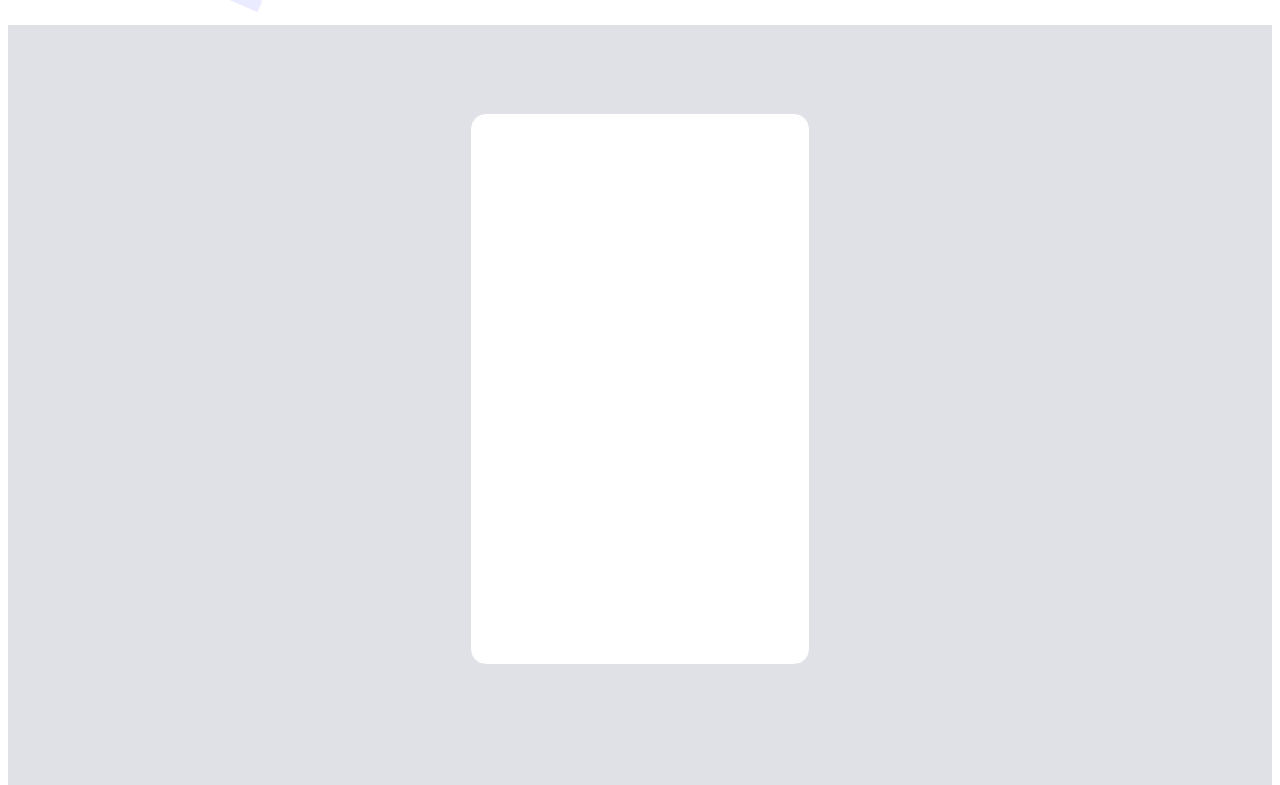
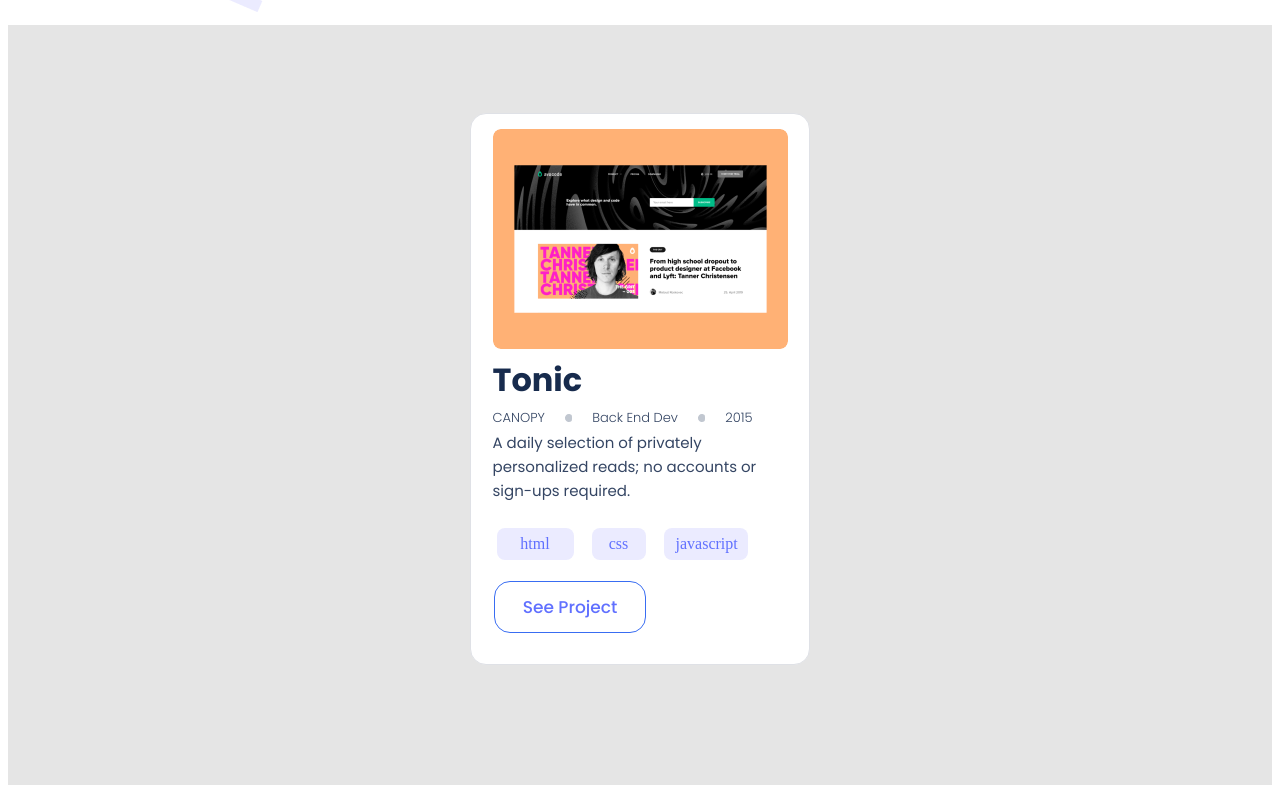
Before and after one commit to massaillon/setup-and-mobile-version-skeleton, a website: page index.html in a window 1280 px wide. Shown: the part 695-1480 px from the top of the page. Drawn offline with Linux system fonts and the light colour scheme.

Commit message:
Updated the CSS and HTML files completed card work 1

```diff
--- a/index.html
+++ b/index.html
@@ -66,8 +66,39 @@
 
 
         </div>
+
+        <!-- The HTML codes below are  for the works and About myself sections  Milestone 2-->
+
         <main class="main-home">
-            <div class="portfolio-items"></div>
+            <div class="portfolio-items">
+                <div class="slider-work-1"></div>
+                <div class="title-work-1">Tonic</div>
+                <div class="detail-overview-work-1">
+                    <div class="">CANOPY</div>
+                    <div class="counter"></div>
+                    <div>Back End Dev</div>
+                    <div class="counter"></div>
+                    <div>2015</div>
+                </div>
+                <div class="desc-text-work-1">A daily selection of privately personalized reads;
+                     no accounts or sign-ups required.</div>
+                <div class="button-work-1">
+                    <ul>
+                        <li>
+                            <a class="button-html">html</a>
+                        </li>
+                        <li>
+                            <a class="button-css">css</a>
+                        </li>
+                        <li>
+                            <a class="button-js">javascript</a>
+                        </li>
+                    </ul>
+                </div>
+                <div class="see-project">
+                    <div><a class="button-project" href="#">See Project</a></div>
+                </div>
+            </div>
             <div class="portfolio-items"></div>
             <div class="portfolio-items"></div>
             <div class="portfolio-items"></div>
--- a/style.css
+++ b/style.css
@@ -96,7 +96,7 @@ i {
   font-family: 'Poppins', sans-serif;
   font-style: normal;
   font-weight: 400;
-  font-size: 16px;
+  font-size: 15px;
   line-height: 24px;
   color: #344563;
   margin-top: -10%;
@@ -163,10 +163,12 @@ a {
   align-content: center;
   justify-content: center;
   gap: 20px;
-  background-color: #dfe1e6;
+  background-color: #e5e5e5;
 }
 
 .portfolio-items {
+  display: flex;
+  flex-direction: column;
   width: 340px;
   height: 552px;
   margin: 88px 0;
@@ -175,4 +177,142 @@ a {
   border-radius: 16px;
   background-color: white;
   top: 114px;
+  align-items: center;
+  gap: 5px;
 }
+
+.slider-work-1 {
+  /* border:1px solid lightseagreen; */
+  position: static;
+  margin: 15px 20px 1px 20px;
+  width: 295px;
+  height: 220px;
+  border-radius: 8px;
+  background: url(../setup-and-mobile-version-skeleton/images/Card\ Works-1.png);
+  background-repeat: no-repeat;
+
+  /* background-position: center; */
+}
+
+.title-work-1 {
+  /* border:1px solid lightseagreen; */
+  color: #172b4d;
+  width: 295px;
+  height: auto;
+  margin: 1px 0;
+  left: 0;
+  top: 0;
+  font-family: 'Poppins', sans-serif;
+  font-style: normal;
+  font-weight: 700;
+  font-size: 32px;
+}
+
+.detail-overview-work-1 {
+  /* border:1px solid lightseagreen; */
+  width: 260px;
+  display: flex;
+  justify-content: flex-start;
+  margin-right: 35px;
+  color: #344563;
+  gap: 20px;
+  align-content: left;
+  font-family: 'Poppins', sans-serif;
+  font-style: normal;
+  font-weight: 300;
+  font-size: 13px;
+  line-height: 16px;
+}
+
+.counter {
+  flex: 1;
+  background-image: url(../setup-and-mobile-version-skeleton/images/Counter.png);
+  background-repeat: no-repeat;
+  position: static;
+  width: 8px;
+  height: 8px;
+  left: 67px;
+  top: 12px;
+  align-self: center;
+}
+
+.desc-text-work-1 {
+  /* border:1px solid lightseagreen; */
+  position: static;
+  width: 295px;
+  height: 76px;
+  left: 0;
+  top: 92px;
+  font-family: 'Poppins', sans-serif;
+  font-style: normal;
+  font-weight: 400;
+  font-size: 15px;
+  line-height: 24px;
+  color: #344563;
+}
+
+.button-work-1 {
+  /* border:1px solid lightseagreen; */
+  display: flex;
+  width: 200px;
+  margin-right: 97px;
+
+  /* background-color: magenta; */
+}
+
+.button-html {
+  display: flex;
+  flex-direction: row;
+  align-items: center;
+  justify-content: center;
+  padding: 4px 12px;
+  width: 53px;
+  height: 24px;
+  background: #ebebff;
+  border-radius: 8px;
+}
+
+.button-css {
+  display: flex;
+  justify-content: center;
+  align-items: center;
+  padding: 4px 12px;
+  width: 30px;
+  height: 24px;
+  background: #ebebff;
+  border-radius: 8px;
+}
+
+.button-js {
+  display: flex;
+  flex-direction: row;
+  align-items: center;
+  padding: 4px 12px;
+  width: 60px;
+  height: 24px;
+  background: #ebebff;
+  border-radius: 8px;
+}
+
+.see-project {
+  display: flex;
+
+  /* background-color: magenta; */
+  border: 1px solid #396df2;
+  flex-direction: column;
+  height: 50px;
+  width: 150px;
+  margin-right: 140px;
+  border-radius: 16px;
+  justify-content: center;
+  align-items: center;
+}
+
+.button-project {
+  display: flex;
+  font-family: 'Poppins', sans-serif;
+  font-style: normal;
+  font-weight: 500;
+  font-size: 17px;
+  line-height: 24px;
+}
```
Also changed, not shown: images/Card Works-1.png (added), images/Counter.png (added).
